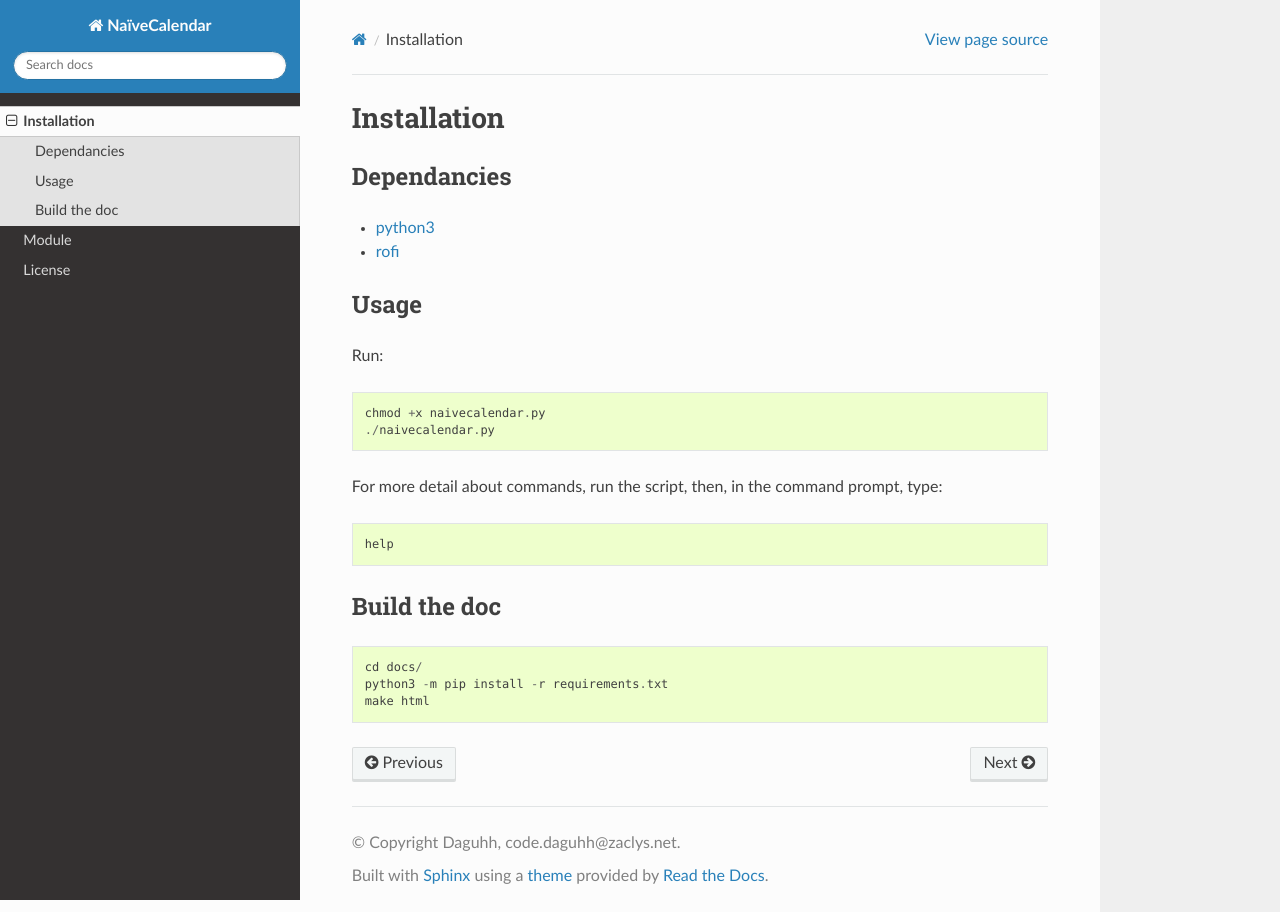
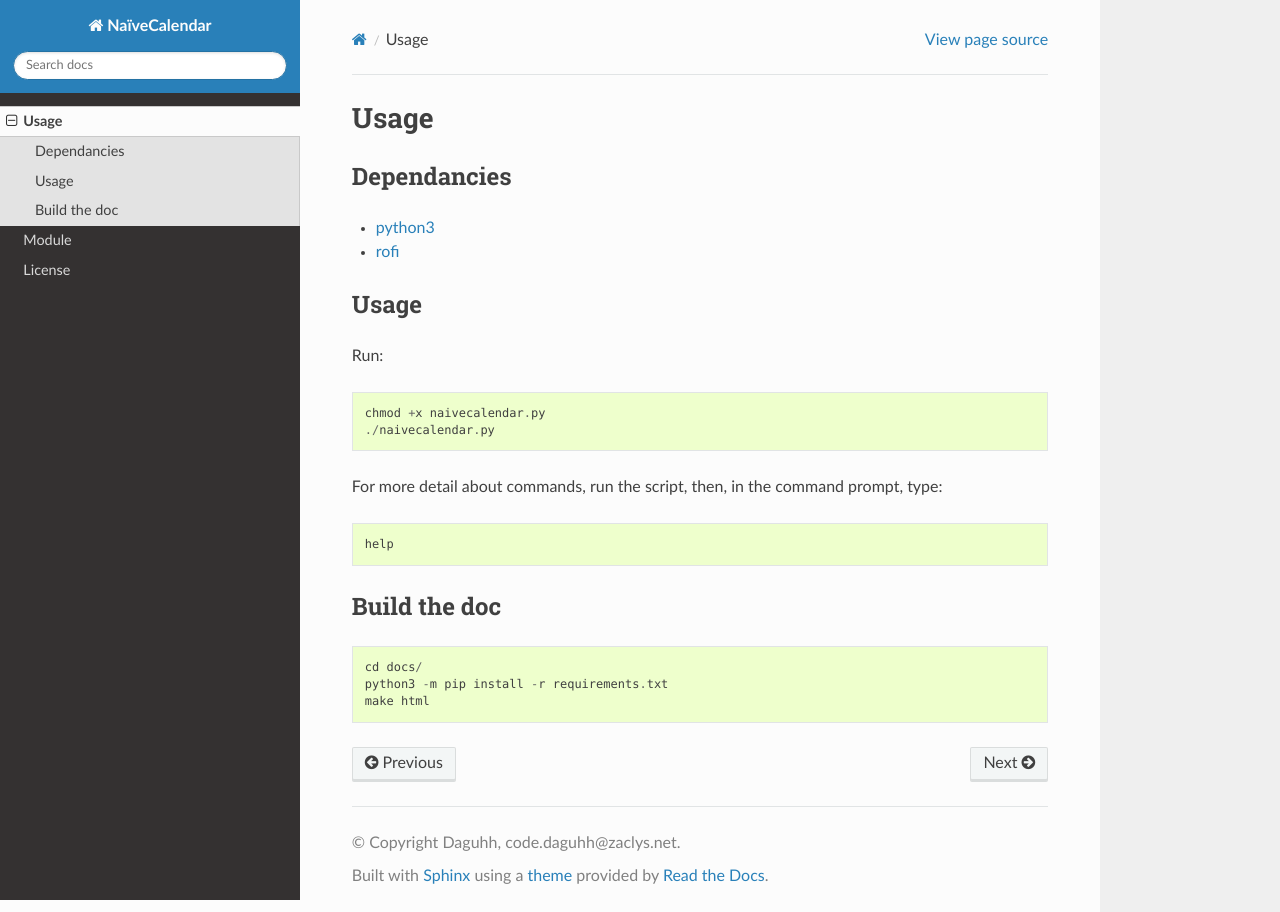
Before and after one commit to Daguhh/naivecalendar, a Sphinx documentation site: the page built from docs/install.rst, in a window 1280 px wide. Built offline with Sphinx 7.4.7 and the Read the Docs theme 2.0.0, drawn with Linux system fonts in a browser that asks for light colours; pages that are not in the unit, such as notebooks, are missing from menus.

Commit message:
doc minor changes

```diff
--- a/docs/index.rst
+++ b/docs/index.rst
@@ -3,7 +3,7 @@ NaïveCalendar
 =============
 
 .. toctree::
-   :maxdepth: 1
+   :maxdepth: 2
 
    install
    support
--- a/docs/install.rst
+++ b/docs/install.rst
@@ -1,5 +1,5 @@
-Installation
-============
+Usage
+=====
 
 .. include:: ../README.rst
    :start-line: 22
```
